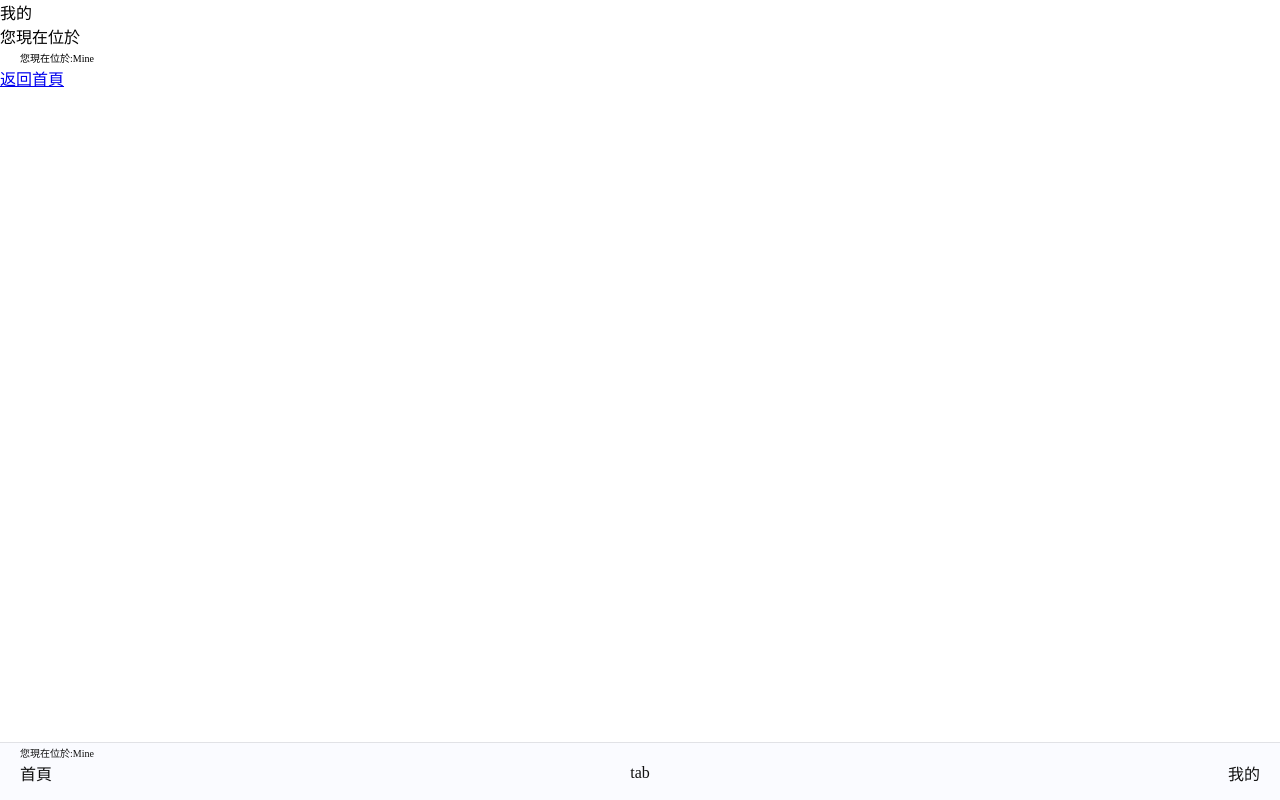
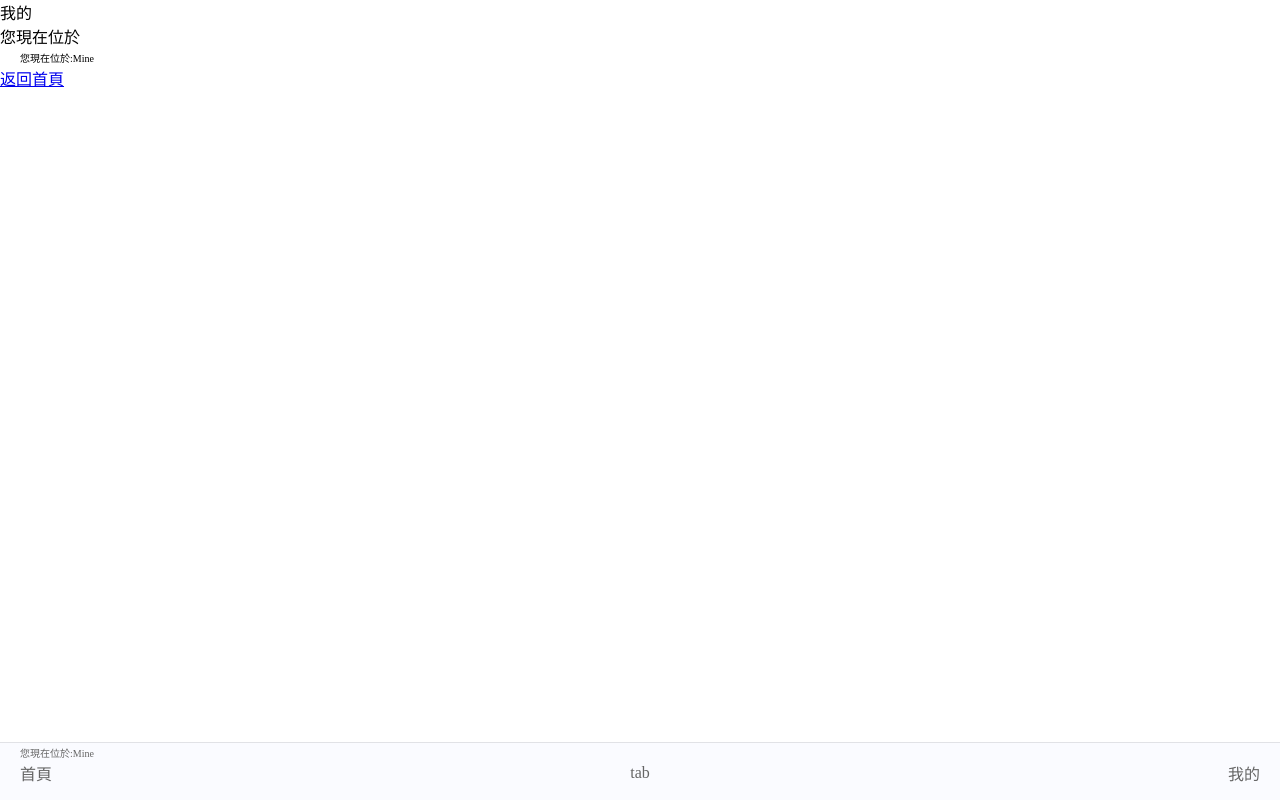
Before and after one commit to chengliting/react-ts-demo, a React (Create React App) app: page /Mine in a window 1280 px wide. Built offline with nearby package versions, Linux system fonts and the light colour scheme.

Commit message:
feat: alter bar text color

```diff
--- a/src/scss/Home.scss
+++ b/src/scss/Home.scss
@@ -14,7 +14,7 @@
   .nav-bottom-bar {
       // background-color: #ff8080; // theme color
       background-color: #fafbff;
-      color: #111111; // text color
+      color: #656565; // text color
       position: fixed;
       bottom: 0;
       width: 100%;
@@ -30,7 +30,7 @@
               a {
                   width: 100px;
                   height: 100px;
-                  color: #111111; // text color
+                  color: #656565; // text color
                   text-decoration: none;
               }
           }
```
